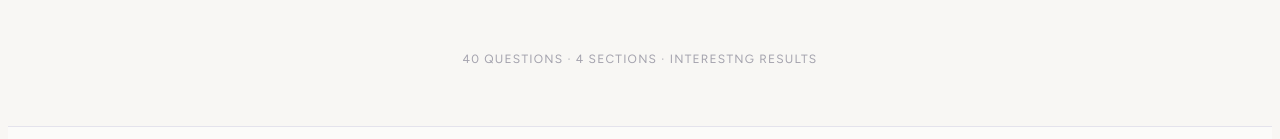
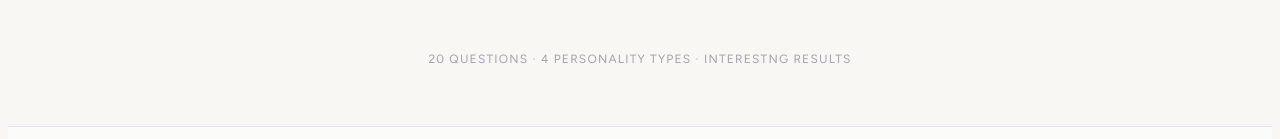
Before and after one commit to XeP165739/Kiki-or-Bouba.github.io, an Angular app: page /landing in a window 1280 px wide. Shown: the part 813-952 px from the top of the page. Built offline with nearby package versions, Linux system fonts and the light colour scheme.

Commit message:
fix: correct footer label text for questions and personality types

```diff
--- a/src/app/pages/landing/landing.html
+++ b/src/app/pages/landing/landing.html
@@ -29,6 +29,6 @@
   </div>
 
   <p class="hero-footer-label">
-    40 Questions &middot; 4 Sections &middot; Interestng Results
+    20 Questions &middot; 4 Personality Types &middot; Interestng Results
   </p>
 </div>
```
